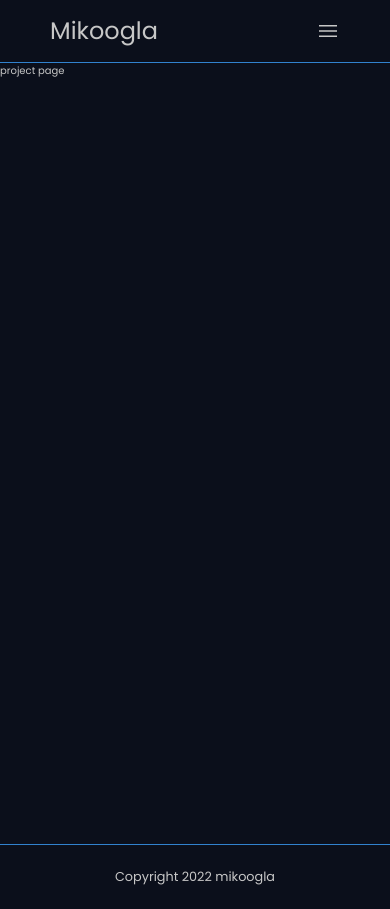
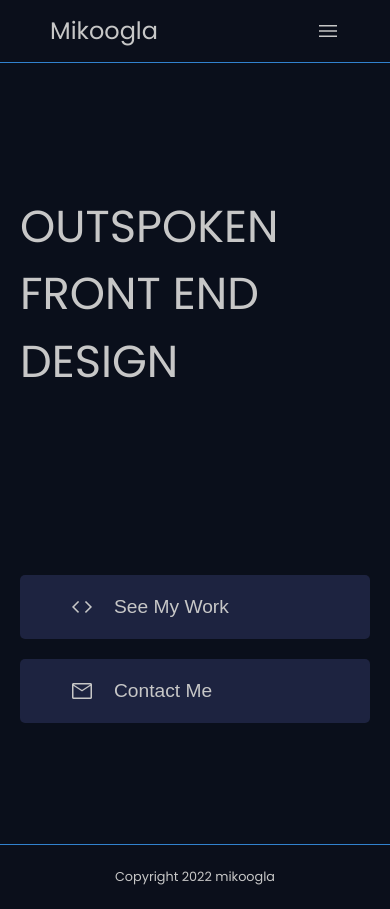
Before and after one commit to mikoogla/vue-portfolio, a Vue app: page /project in a window 390 px wide. Built offline with nearby package versions, Linux system fonts and the light colour scheme.

Commit message:
scrollto methods

```diff
--- a/src/components/Home/HeroSection.vue
+++ b/src/components/Home/HeroSection.vue
@@ -10,13 +10,13 @@ import Button from "../../UI/Button.vue";
       </div>
 
       <div class="button-container">
-        <Button>
+        <Button @click="scrollToProjects">
           <template #icon>
             <span class="material-symbols-outlined"> code </span>
           </template>
           <template #text>See My Work</template>
         </Button>
-        <Button>
+        <Button @click="scrollBottom">
           <template #icon>
             <span class="material-symbols-outlined"> email </span>
           </template>
@@ -27,7 +27,27 @@ import Button from "../../UI/Button.vue";
   </div>
 </template>
 
-<script></script>
+<script>
+export default {
+  name: "HeroSection",
+  methods: {
+    scrollToProjects() {
+      window.scrollTo({
+        top: document.body.scrollHeight - 2 * window.innerHeight - 16 * 4,
+        behavior: "smooth",
+      });
+    },
+    scrollBottom() {
+      console.log(document.body.scrollHeight);
+      window.scrollTo({
+        top: document.body.scrollHeight - window.innerHeight - 16 * 4,
+        //16*4 = 4rem which is footer height
+        behavior: "smooth",
+      });
+    },
+  },
+};
+</script>
 
 <style scoped>
 h1 {
--- a/src/components/Home/ProjectItem.vue
+++ b/src/components/Home/ProjectItem.vue
@@ -23,7 +23,7 @@ import defaultimage from "../../assets/default.png";
           </slot>
         </div>
         <div class="button-container">
-          <Button>
+          <Button @click="goToProject">
             <template #icon>
               <span class="material-symbols-outlined">
                 <slot name="iconName"> tune </slot></span
@@ -46,7 +46,7 @@ import defaultimage from "../../assets/default.png";
         </div>
       </div>
       <div class="mobile-button">
-        <Button class="button-styling-mobile">
+        <Button class="button-styling-mobile" @click="goToProject">
           <template #icon>
             <span class="material-symbols-outlined">
               <slot name="iconName"> tune </slot></span
@@ -71,6 +71,11 @@ export default {
   },
   mounted() {
     console.log("url: " + this.backgroundUrl);
+  },
+  methods: {
+    goToProject() {
+      this.$router.push("/project");
+    },
   },
 };
 </script>
--- a/src/views/Project.vue
+++ b/src/views/Project.vue
@@ -1,12 +1,103 @@
-<script setup></script>
+<script setup>
+import Button from "../UI/Button.vue";
+</script>
 
-<template><div class="home-container">project page</div></template>
+<template>
+  <div class="project-container">
+    <div class="section">
+      <div class="title">
+        <h1>OUTSPOKEN FRONT END DESIGN</h1>
+      </div>
+
+      <div class="button-container">
+        <Button>
+          <template #icon>
+            <span class="material-symbols-outlined"> code </span>
+          </template>
+          <template #text>See My Work</template>
+        </Button>
+        <Button>
+          <template #icon>
+            <span class="material-symbols-outlined"> email </span>
+          </template>
+          <template #text>Contact Me</template>
+        </Button>
+      </div>
+    </div>
+  </div>
+</template>
 
 <script></script>
 
 <style scoped>
+h1 {
+  max-width: 300px;
+  text-align: left;
+  font-weight: var(--weight-normal);
+  font-size: var(--size-h1);
+  overflow: hidden;
+}
+.title {
+  height: 100%;
+  padding: 20px;
+  display: flex;
+  flex-direction: column;
+  justify-content: center;
+  align-items: left;
+}
+.section {
+  background-color: var(--color-background-layout);
+  height: 100%;
+  width: 40%;
+  min-width: 500px;
+  display: flex;
+  flex-direction: column;
+  justify-content: space-between;
+}
+.button-container {
+  max-width: 300px;
+  display: flex;
+  flex-direction: column;
+  justify-content: center;
+  align-items: left;
+  padding: 50px 20px;
+  gap: 20px;
+}
 .project-container {
-  background-color: black;
-  color: white;
+  height: var(--container-height);
+  display: flex;
+  flex-direction: row;
+  justify-content: left;
+  align-items: center;
+  /* background-image: url("../../assets/background.png"); */
+  background-position: center;
+  background-repeat: no-repeat;
+  background-size: cover;
+}
+
+@media (max-width: 768px) {
+  .section {
+    width: 100%;
+    min-width: 0;
+    overflow: hidden;
+  }
+}
+@media (max-height: 600px) and (min-width: 560px) {
+  .section {
+    flex-direction: row;
+    width: auto;
+  }
+}
+
+@media (max-width: 500px) {
+  .button-container {
+    max-width: none;
+  }
+}
+@media only screen and (max-width: 500px) {
+  .button-container {
+    max-width: none;
+    padding-bottom: 120px;
+  }
 }
 </style>
```
Also changed, not shown: src/assets/main.css (+0 -26 lines).
